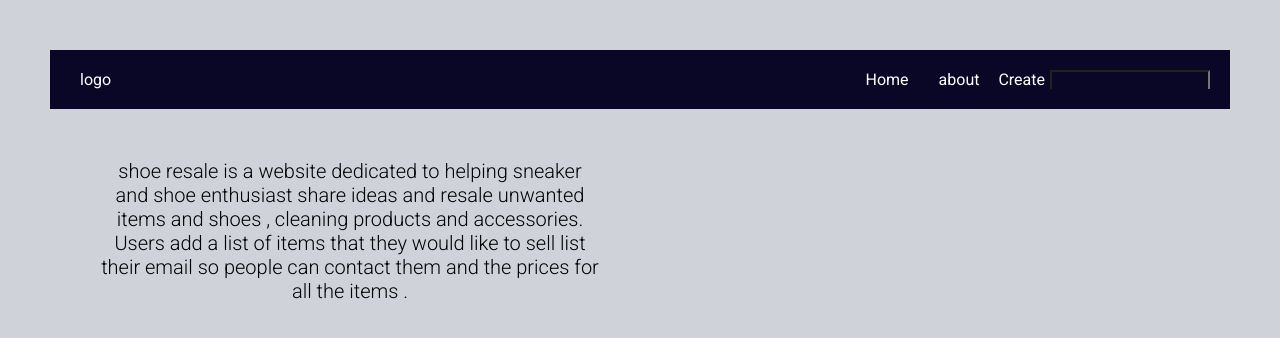
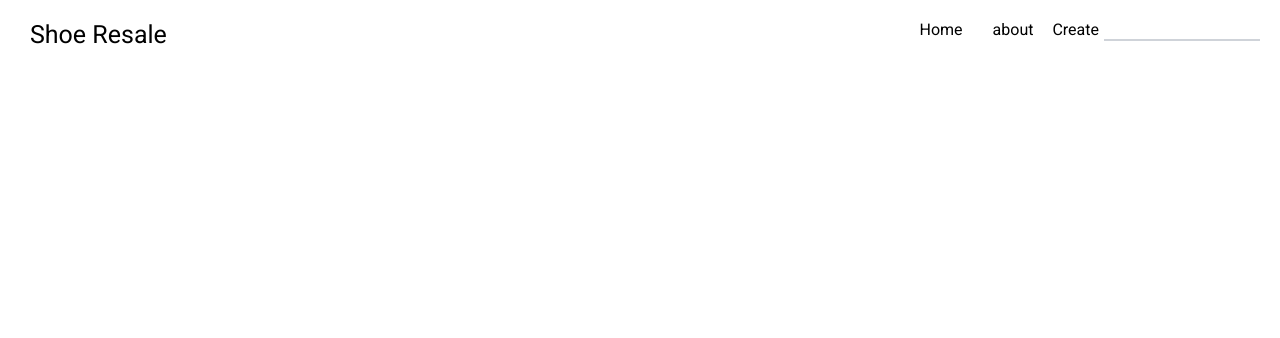
Before and after one commit to chrispscott/Capstone, a React (Create React App) app in the folder shoeresale/: page / in a window 1280 px wide. Shown: the top 338 px of the page. Built offline with nearby package versions, Linux system fonts and the light colour scheme.

Commit message:
this is a commit

```diff
--- a/shoeresale/src/App.js
+++ b/shoeresale/src/App.js
@@ -7,8 +7,8 @@ import About from './components/About';
 function App() {
   return (
     <div className="App">
-      {/* <Menu /> */}
-      <About/>
+      <Menu />
+      {/* <About/> */}
     </div>
   );
 }
--- a/shoeresale/src/_About.scss
+++ b/shoeresale/src/_About.scss
@@ -1,6 +1,6 @@
 body{
-    background: $grey;
-    padding: 50px;
+    background: #fff;
+
 
 
 
--- a/shoeresale/src/_Header.scss
+++ b/shoeresale/src/_Header.scss
@@ -1,6 +1,6 @@
 header{
-    background: $Purple;
-     color: white;
+    background: #fff;
+     color: black;
      padding: 10px 20px;
      overflow: auto;
 
@@ -10,6 +10,7 @@ header{
         float: left;
         padding: 10px;
         display: inline-block;
+        font-size: 25px;
 
     }
 
@@ -19,10 +20,11 @@ header{
 
 
         a{
-            color: white;
+            color:black;
             text-decoration: none;
             display: inline-block;
             padding: 10px 15px;
+            vertical-align: baseline;
 
 
             &:hover{
@@ -37,7 +39,8 @@ header{
 
         input{
             background: transparent;
-            border-bottom: blue;
+            border: none;
+            border-bottom: 2px solid $grey;
         }
 
     }
--- a/shoeresale/src/components/ Menu.js
+++ b/shoeresale/src/components/ Menu.js
@@ -4,7 +4,7 @@ export default class  Menu extends Component {
     render() {
         return (
             <header>
-                <div>logo</div>
+                <div className="title">Shoe Resale</div>
                 <nav>
                     <a  href="##">Home</a>
                     <a  href="##">about</a>
--- a/shoeresale/src/components/About.js
+++ b/shoeresale/src/components/About.js
@@ -2,14 +2,11 @@ import React from 'react';
 import Menu from "./ Menu";
 
 function About(props) {
-    return (<div>
+    return (<div className="container">
         < Menu />
-        <div className="container">
             <p className="about-box">
                 shoe resale is a website dedicated to helping sneaker and shoe  enthusiast share ideas and resale unwanted items and shoes , cleaning products and accessories. Users add a list of items that they would like to sell list their email so people can contact them and the prices for all the items .
             </p>
-
-        </div>
         </div>
     );
 }
```
